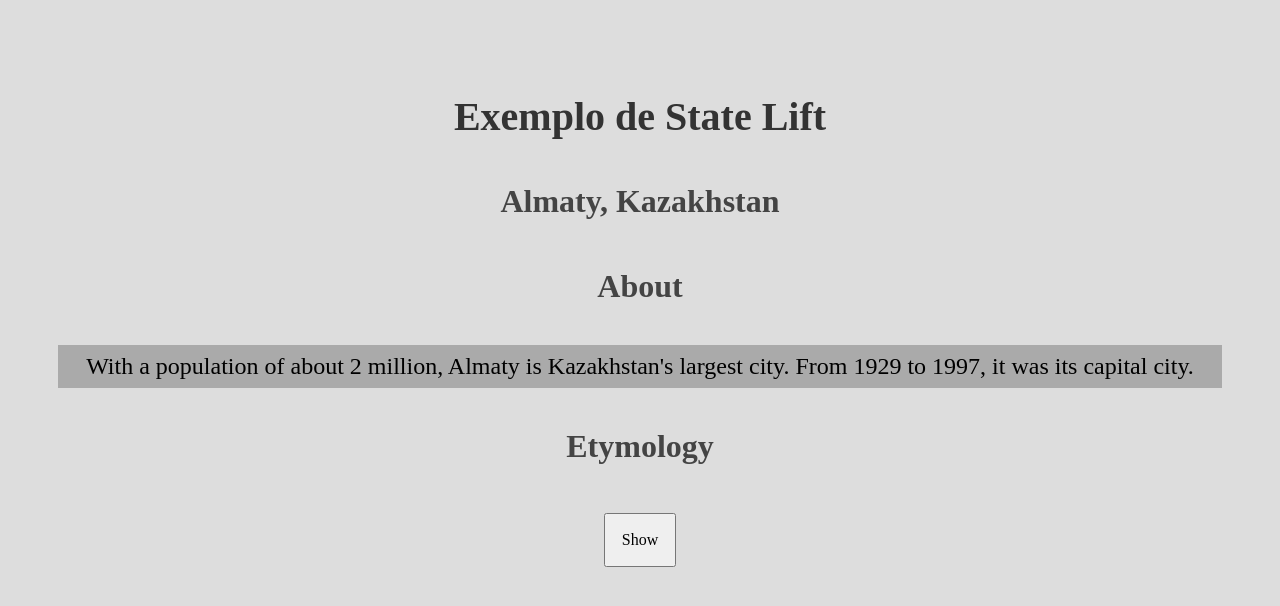
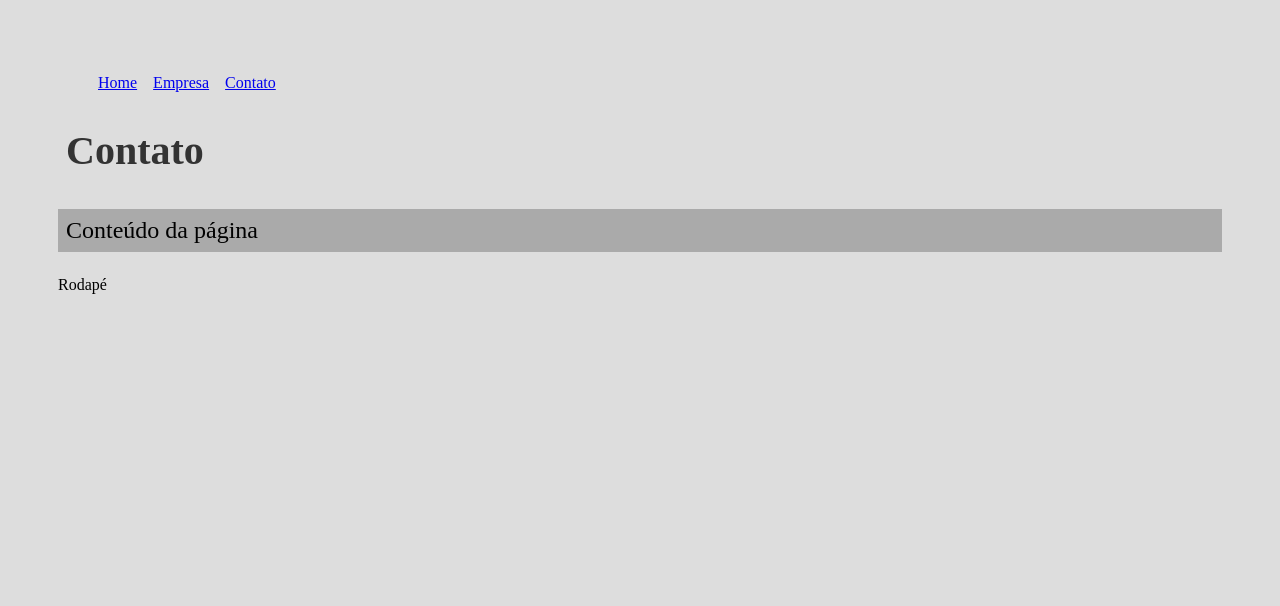
Before and after one commit to cleytonmuto/curso-react, a React (Create React App) app: page /contato in a window 1280 px wide. Shown: the top 606 px of the page. Built offline with nearby package versions, Linux system fonts and the light colour scheme.

Commit message:
feat: added react-router-dom

```diff
--- a/package.json
+++ b/package.json
@@ -8,6 +8,7 @@
     "@testing-library/user-event": "^13.5.0",
     "react": "^18.3.1",
     "react-dom": "^18.3.1",
+    "react-router-dom": "^6.23.1",
     "react-scripts": "5.0.1",
     "web-vitals": "^2.1.4"
   },
--- a/src/App.js
+++ b/src/App.js
@@ -1,13 +1,24 @@
 import React from 'react';
-import Accordion from './components/Accordion';
+import {BrowserRouter as Router, Routes, Route} from 'react-router-dom';
+import Home from './pages/Home';
+import Empresa from './pages/Empresa';
+import Contato from './pages/Contato';
+import Navbar from './components/layout/Navbar';
+import Footer from './components/layout/Footer';
+
 import './App.css';
 
 function App() {
   return (
-    <div className="App">
-      <h1>Exemplo de State Lift</h1>
-      <Accordion />
-    </div>
+    <Router>
+      <Navbar />
+      <Routes>
+        <Route path='/' element={<Home />} />
+        <Route path='/empresa' element={<Empresa />} />
+        <Route path='/contato' element={<Contato />} />
+      </Routes>
+      <Footer />
+    </Router>
   );
 }
 
--- /dev/null
+++ b/src/components/layout/Footer.jsx
@@ -0,0 +1,9 @@
+import React from 'react';
+
+const Footer = () => {
+  return (
+    <footer>Rodapé</footer>
+  );
+}
+
+export default Footer;
--- /dev/null
+++ b/src/components/layout/Navbar.jsx
@@ -0,0 +1,15 @@
+import React from 'react';
+import { Link } from 'react-router-dom';
+import styles from './Navbar.module.css';
+
+const Navbar = () => {
+  return (
+    <ul className={styles.list}>
+      <li className={styles.item}><Link to='/'>Home</Link></li>
+      <li className={styles.item}><Link to='/empresa'>Empresa</Link></li>
+      <li className={styles.item}><Link to='/contato'>Contato</Link></li>
+    </ul>
+  );
+}
+
+export default Navbar;
--- /dev/null
+++ b/src/components/layout/Navbar.module.css
@@ -0,0 +1,8 @@
+.list {
+    display: flex;
+    list-style: none;
+}
+
+.item {
+    margin-right: 1em;
+}
--- /dev/null
+++ b/src/pages/Contato.jsx
@@ -0,0 +1,12 @@
+import React from 'react';
+
+const Contato = () => {
+  return (
+    <div>
+      <h1>Contato</h1>
+      <p>Conteúdo da página</p>
+    </div>
+  );
+}
+
+export default Contato;
--- /dev/null
+++ b/src/pages/Empresa.jsx
@@ -0,0 +1,12 @@
+import React from 'react';
+
+const Empresa = () => {
+  return (
+    <div>
+      <h1>Empresa</h1>
+      <p>Conteúdo da página</p>
+    </div>
+  );
+}
+
+export default Empresa;
--- /dev/null
+++ b/src/pages/Home.jsx
@@ -0,0 +1,12 @@
+import React from 'react';
+
+const Home = () => {
+  return (
+    <div>
+      <h1>Home</h1>
+      <p>Conteúdo da página</p>
+    </div>
+  );
+}
+
+export default Home;
```
Also changed, not shown: src/AppAccordion.js (added, +14 -0 lines), 1 other file (tests, documents, lock files or other folders).
